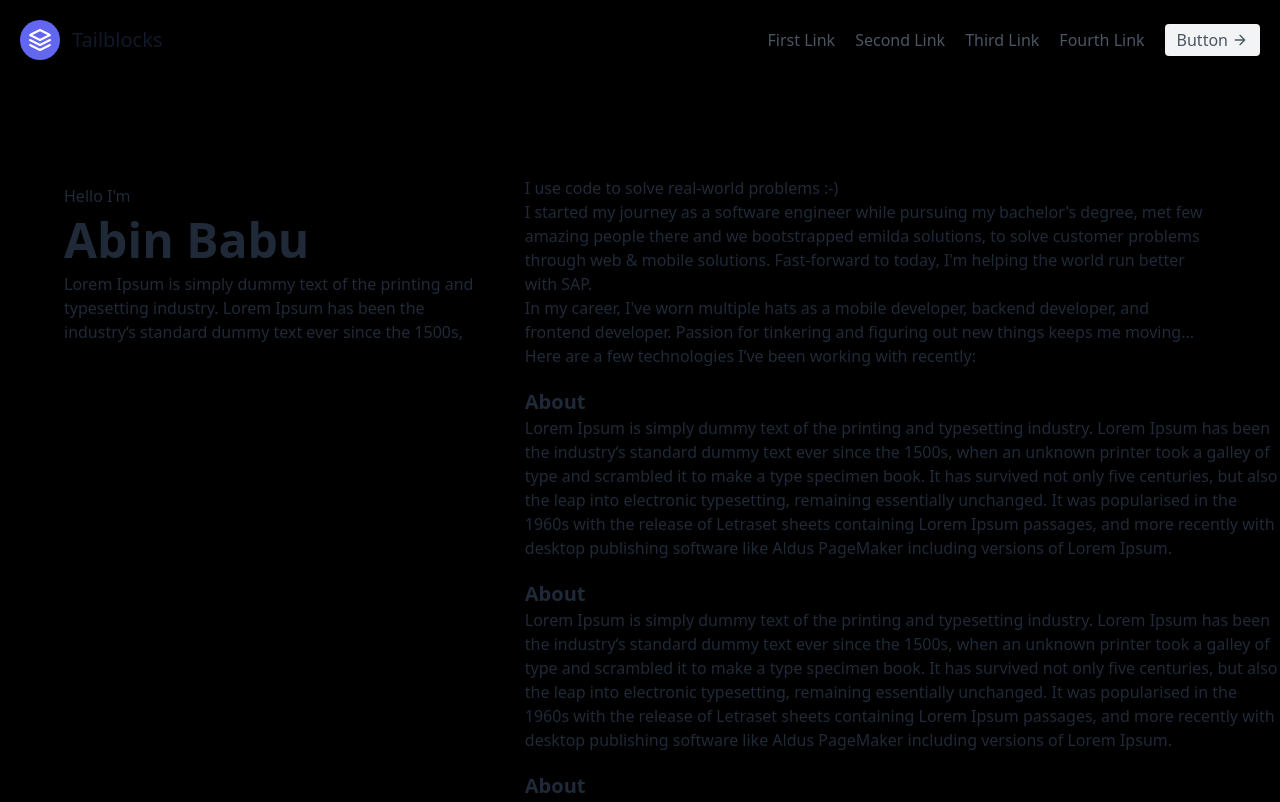
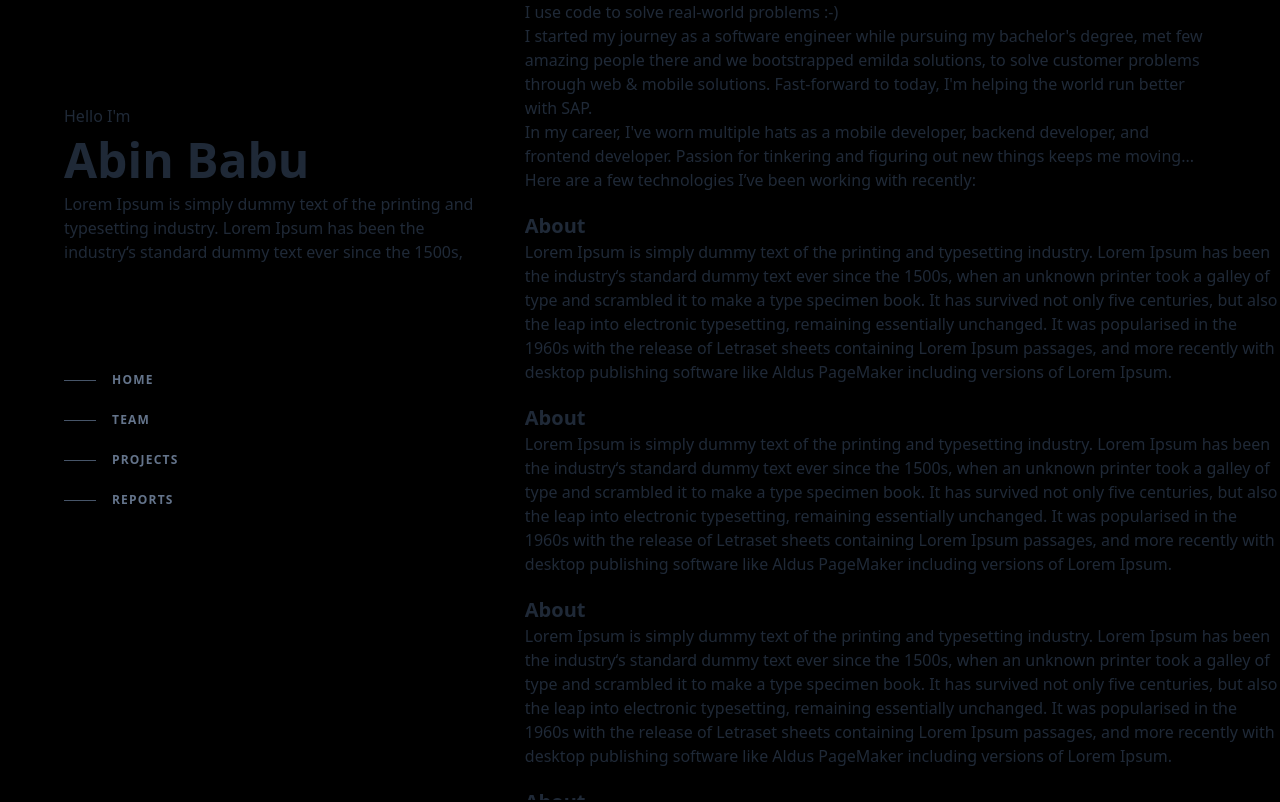
Before and after one commit to abinbabuabu/resume-web, a Next.js app: page / in a window 1280 px wide. Shown: the top 802 px of the page. Built offline with nearby package versions, Linux system fonts and the light colour scheme.

Commit message:
Adding nav

```diff
--- a/app/components/hero.tsx
+++ b/app/components/hero.tsx
@@ -1,4 +1,5 @@
 import React from 'react';
+import Nav from './nav';
 
 export default function Hero() {
     return (
@@ -11,6 +12,8 @@ export default function Hero() {
                     Lorem Ipsum has been the industry‘s standard dummy text ever since the 1500s,
                 </p>
 
+                <Nav/>
+
 
             </header>
         </main>
--- a/app/components/nav.tsx
+++ b/app/components/nav.tsx
@@ -2,30 +2,23 @@ import React from 'react';
 
 export default function Home() {
     return (
-        <header className="text-gray-600 body-font">
-            <div className="container mx-auto flex flex-wrap p-5 flex-col md:flex-row items-center">
-                <a className="flex title-font font-medium items-center text-gray-900 mb-4 md:mb-0">
-                    <svg xmlns="http://www.w3.org/2000/svg" fill="none" stroke="currentColor" strokeLinecap="round"
-                         strokeLinejoin="round" strokeWidth="2"
-                         className="w-10 h-10 text-white p-2 bg-indigo-500 rounded-full" viewBox="0 0 24 24">
-                        <path d="M12 2L2 7l10 5 10-5-10-5zM2 17l10 5 10-5M2 12l10 5 10-5"></path>
-                    </svg>
-                    <span className="ml-3 text-xl">Tailblocks</span>
-                </a>
-                <nav className="md:ml-auto flex flex-wrap items-center text-base justify-center">
-                    <a className="mr-5 hover:text-gray-900">First Link</a>
-                    <a className="mr-5 hover:text-gray-900">Second Link</a>
-                    <a className="mr-5 hover:text-gray-900">Third Link</a>
-                    <a className="mr-5 hover:text-gray-900">Fourth Link</a>
-                </nav>
-                <button
-                    className="inline-flex items-center bg-gray-100 border-0 py-1 px-3 focus:outline-none hover:bg-gray-200 rounded text-base mt-4 md:mt-0">Button
-                    <svg fill="none" stroke="currentColor" strokeLinecap="round" strokeLinejoin="round"
-                         strokeWidth="2" className="w-4 h-4 ml-1" viewBox="0 0 24 24">
-                        <path d="M5 12h14M12 5l7 7-7 7"></path>
-                    </svg>
-                </button>
-            </div>
-        </header>
+        <nav className="flex-col sm:justify-start md:my-24 hidden md:flex">
+            {[
+                ['Home', '/dashboard'],
+                ['Team', '/team'],
+                ['Projects', '/projects'],
+                ['Reports', '/reports'],
+            ].map(([title, url]) => (
+                <ul>
+                    <a key={title} className="group flex items-center py-3 active" href="#url">
+                    <span
+                        className="mr-4 h-px w-8 bg-slate-600 transition-all group-hover:w-16 group-hover:bg-slate-200 group-focus-visible:w-16 group-focus-visible:bg-slate-200 motion-reduce:transition-none"></span>
+                        <span
+                            className="text-xs font-bold uppercase tracking-widest text-slate-500 group-hover:text-slate-200 group-focus-visible:text-slate-200">{title}</span>
+                    </a>
+                </ul>
+
+            ))}
+        </nav>
     )
 }
--- a/app/page.tsx
+++ b/app/page.tsx
@@ -5,14 +5,17 @@ import Contact from "@/app/contact/page";
 
 export default function Home() {
     return (
-        <body className="sm:overflow-visible md:overflow-hidden lg:overflow-hidden scroll-smooth">
-            <Nav/>
-            <div className="my-24 grid gap-8 md:grid-cols-5 sm:grid-cols-1">
-                <div className="col-span-2">
+        <body className="sm:overflow-visible md:overflow-hidden scroll-smooth">
+            {/*<Nav/>*/}
+            <div className="grid gap-8 md:grid-cols-5 sm:grid-cols-1">
+                <div className="col-span-2 md:mt-24 sm:mt-12">
                     <Hero/>
                 </div>
                 <main className="col-span-3 overflow-y-auto md:h-screen">
                     <About/>
+                    <Contact/>
+                    <Contact/>
+                    <Contact/>
                     <Contact/>
                     <Contact/>
                     <Contact/>
```
